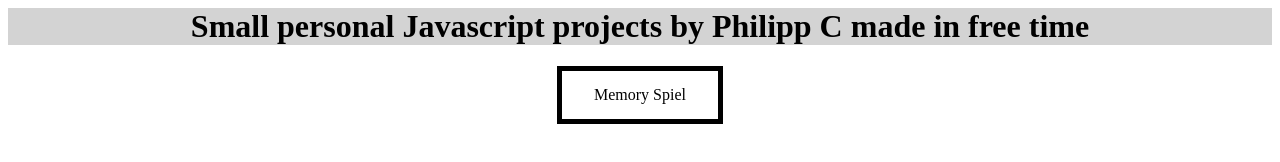
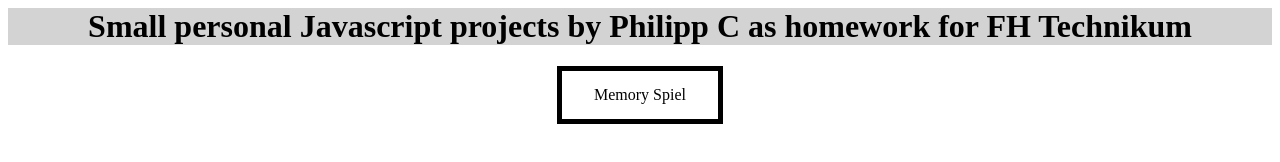
Before and after one commit to AnotherAero/AnotherAero, a plain HTML site: page technikum/index.html in a window 1280 px wide. Drawn offline with Linux system fonts and the light colour scheme.

Commit message:
Update index.html

```diff
--- a/technikum/index.html
+++ b/technikum/index.html
@@ -37,7 +37,7 @@
 </head>
 
 <body>
-  <h1>Small personal Javascript projects by Philipp C made in free time</h1>
+  <h1>Small personal Javascript projects by Philipp C as homework for FH Technikum</h1>
   <div class="master">
     <div class="elements">
       <a href="memory/index.html">Memory Spiel</a> <br>
```
